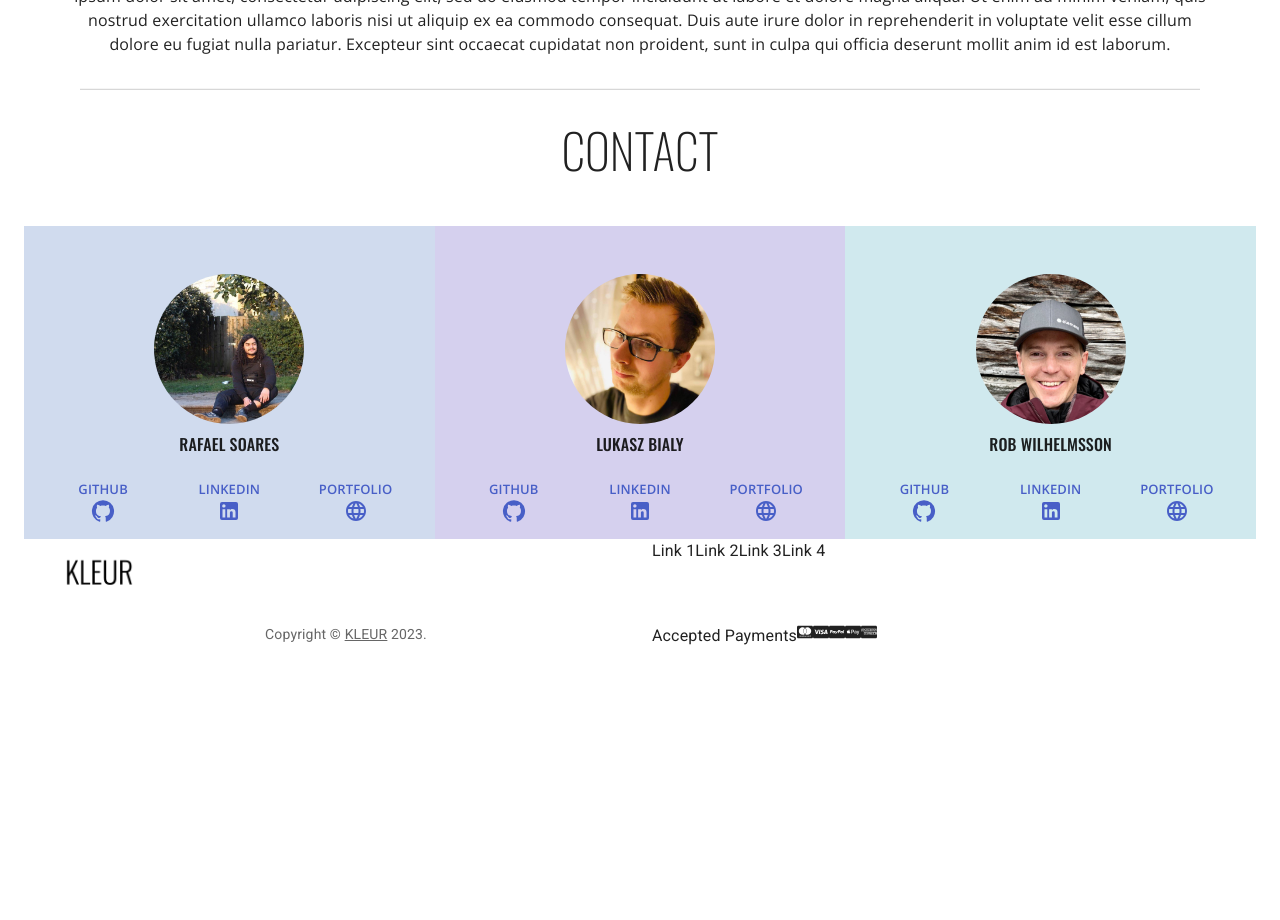
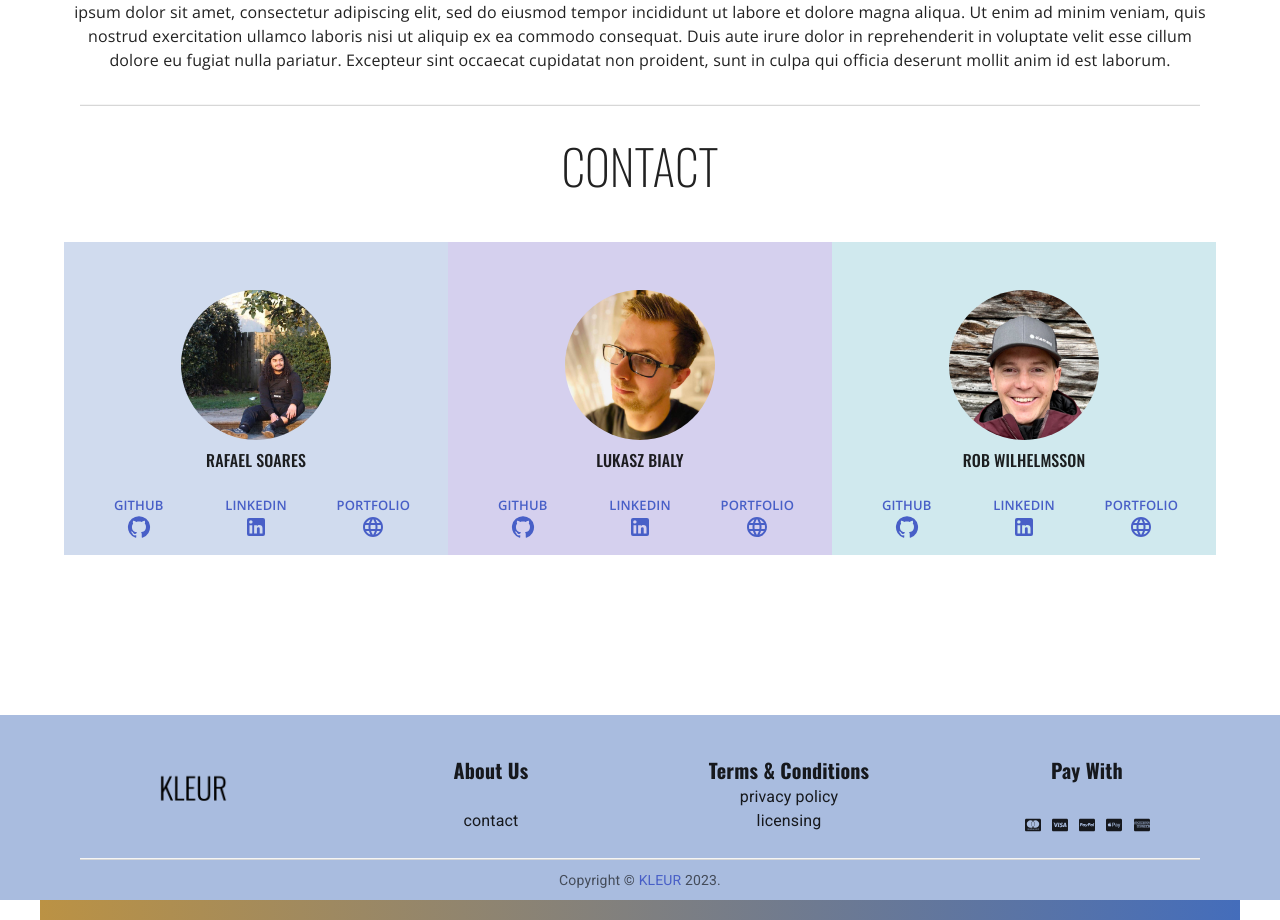
Before and after one commit to Mehcanic/project-3-frontend, a React (Vite) app: page / in a window 1280 px wide. Shown: the part 820-1740 px from the top of the page. Before the commit the page ends 1468 px from the top, so only its background shows below. Built offline with nearby package versions, Linux system fonts and the light colour scheme.

Commit message:
Footer done

```diff
--- a/src/components/ColorPicker.tsx
+++ b/src/components/ColorPicker.tsx
@@ -1,6 +1,6 @@
 import React from 'react'
 import { HuePicker, AlphaPicker, InjectedColorProps, RGBColor } from 'react-color'
-import { Stack } from '@mui/material'
+import { Grid } from '@mui/material'
 
 
 interface HSLColors {
@@ -17,12 +17,12 @@ interface ColorResults {
 }
 
 type ReactColorTypes = InjectedColorProps | ColorResults
-function ColorPicker(props : any ) {
+function ColorPicker(props: any) {
   const [currentColor, setCurrentColor] = React.useState<string>('#fff')
   const [opacity, setOpacity] = React.useState<Number>(1)
   const [heroColorData, setHeroColorData] = React.useState<Array<Number>>([0, 250, 0])
 
-  function handleChange(color: any){
+  function handleChange(color: any) {
     const sortRgba = Object.keys(color.rgb).map((value: any) => {
       return color.rgb[value]
     })
@@ -43,19 +43,26 @@ function ColorPicker(props : any ) {
   // send data back to home page for the hero bg image color and opacity
   props.setHeroColor(heroColorData)
   props.setHeroOpacity(opacity)
-  return(
+  return (
     <>
+      <Grid container spacing={2} direction="row" justifyContent="center" alignItems="center">
+        <Grid item>
           <div style={hueCircle}></div>
-    <Stack spacing={2}>
+        </Grid>
+        <Grid item sx={{ display: 'flex', flexDirection: 'column', }}>
           <HuePicker
             color={currentColor}
             onChange={handleChange}
           />
+
+        </Grid>
+        <Grid item>
           <AlphaPicker
             color={currentColor}
             onChange={handleChange}
           />
-    </Stack>
+        </Grid>
+      </Grid>
     </>
   )
 }
--- a/src/components/Contact.tsx
+++ b/src/components/Contact.tsx
@@ -1,4 +1,3 @@
-import React from "react";
 import Container from '@mui/material/Container';
 import Typography from '@mui/material/Typography';
 import Grid from '@mui/material/Grid';
@@ -13,7 +12,7 @@ function Contact() {
   return (
     <>
       <div id="contact">
-        <Container maxWidth='xl'>
+        <Container fixed sx={{pb: '200px'}}>
           <Typography gutterBottom mb={6} mt={4} variant="h3" align="center" sx={{ fontFamily: 'Oswald', fontWeight: '200' }}>
             CONTACT
           </Typography>
--- /dev/null
+++ b/src/components/Copyright.tsx
@@ -0,0 +1,16 @@
+import { Typography } from "@mui/material";
+import { HashLink } from "react-router-hash-link";
+function Copyright() {
+  return (
+    <Typography variant="body2" color="text.secondary" align="center">
+      {'Copyright © '}
+      <HashLink color="inherit" to="/#home" smooth>
+        KLEUR
+      </HashLink>{' '}
+      {new Date().getFullYear()}
+      {'.'}
+    </Typography>
+  );
+}
+
+export default Copyright
--- a/src/components/Footer.tsx
+++ b/src/components/Footer.tsx
@@ -1,35 +1,13 @@
-import React from 'react';
-import AppBar from '@mui/material/AppBar';
 import Box from '@mui/material/Box';
-import Toolbar from '@mui/material/Toolbar';
-import IconButton from '@mui/material/IconButton';
 import Typography from '@mui/material/Typography';
-import Menu from '@mui/material/Menu';
-import MenuIcon from '@mui/icons-material/Menu';
-import Tooltip from '@mui/material/Tooltip';
-import Divider from '@mui/material/Divider';
 import Link from '@mui/material/Link';
 import Grid from '@mui/material/Grid';
 import Container from '@mui/material/Container';
-import MenuItem from '@mui/material/MenuItem';
-import ShoppingBasketIcon from '@mui/icons-material/ShoppingBasket';
-import { createTheme, ThemeProvider, styled } from '@mui/material/styles';
-
+import { createTheme } from '@mui/material/styles';
+import Divider from '@mui/material/Divider';
 import { FaCcVisa, FaCcMastercard, FaCcAmex, FaCcPaypal, FaCcApplePay } from 'react-icons/fa'
 import { CssBaseline } from '@mui/material';
-
-function Copyright() {
-  return (
-    <Typography variant="body2" color="text.secondary" align="center">
-      {'Copyright © '}
-      <Link color="inherit" href="/">
-        KLEUR
-      </Link>{' '}
-      {new Date().getFullYear()}
-      {'.'}
-    </Typography>
-  );
-}
+import Copyright from './Copyright';
 
 const theme = createTheme({
   palette: {
@@ -45,34 +23,45 @@ const theme = createTheme({
 function Footer() {
   return (
     <>
-      <Container>
+      <Box sx={{ backgroundColor: '#A9BCDF' }}>
+        <Container fixed>
           <CssBaseline />
-        <Grid container rowSpacing={1} columnSpacing={{ xs: 1, sm: 2, md: 3 }}>
-          <Grid item xs={6}>
-            <Link href="/">
-              <img style={{ height: '70px' }} src="src/images/kleur-logo.png" alt="logoImage" />
+          <Grid container direction='row' spacing={5}>
+            <Grid item xs={6} md={3} lg={3} sx={{ display: 'flex', flexDirection: 'row', justifyContent: 'center' }}>
+              <Link href='/'>
+                <img style={{ height: '70px' }} src='src/images/kleur-logo.png' alt='logoImage' />
               </Link>
             </Grid>
-          <Grid item xs={6} sx={{ display: 'flex', flexDirection: 'row' }} >
-            <Typography>Link 1</Typography>
-            <Typography>Link 2</Typography>
-            <Typography>Link 3</Typography>
-            <Typography>Link 4</Typography>
+            <Grid item xs={6} md={3} lg={3} sx={{ display: 'flex', flexDirection: 'column', alignItems: 'center', justifyContent: 'space-between' }} >
+              <Typography fontFamily="Oswald" fontSize={20} fontWeight="bold" >About Us</Typography>
+              <Typography>contact</Typography>
             </Grid>
 
-          <Grid item xs={6}>
-            <Copyright />
+            <Grid item xs={6} md={3} lg={3} sx={{ display: 'flex', flexDirection: 'column', alignItems: 'center', justifyContent: 'space-between' }} >
+              <Typography fontFamily="Oswald" fontSize={20} fontWeight="bold">Terms & Conditions</Typography>
+              <Typography>privacy policy</Typography>
+              <Typography>licensing</Typography>
             </Grid>
-          <Grid item xs={6} sx={{ display: 'flex', flexDirection: 'row' }}>
-            <Typography>Accepted Payments</Typography>
+
+            <Grid item xs={6} md={3} lg={3} sx={{ display: 'flex', flexDirection: 'column', alignItems: 'center', justifyContent: 'space-between'}}>
+              <Typography fontFamily="Oswald" fontSize={20} fontWeight="bold">Pay With</Typography>
+              <Box sx={{ display: 'flex', flexDirection: 'row', justifyContent: 'space-between', width: '125px' }}>
                 <FaCcMastercard />
                 <FaCcVisa />
                 <FaCcPaypal />
                 <FaCcApplePay />
                 <FaCcAmex />
+              </Box>
+
             </Grid>
           </Grid>
+          <Divider variant="middle" sx={{mt: '25px', mb: '10px'}}/>
+          <Grid xs={3} lg={6} pb="10px">
+            <Copyright />
+          </Grid>
         </Container>
+      </Box>
+      <Container fixed sx={{backgroundImage: 'linear-gradient(90deg, #BB9244, #446DBB)', height: '20px'}}></Container>
 
     </>
   )
--- a/src/components/Navbar.tsx
+++ b/src/components/Navbar.tsx
@@ -65,6 +65,7 @@ function NavBar() {
 
   return (
     <ThemeProvider theme={theme}>
+      <div id="home"></div>
       <AppBar position="static" color="default">
 
           <Container fixed>
```
Lines whose indentation alone changed are shown as unchanged.
